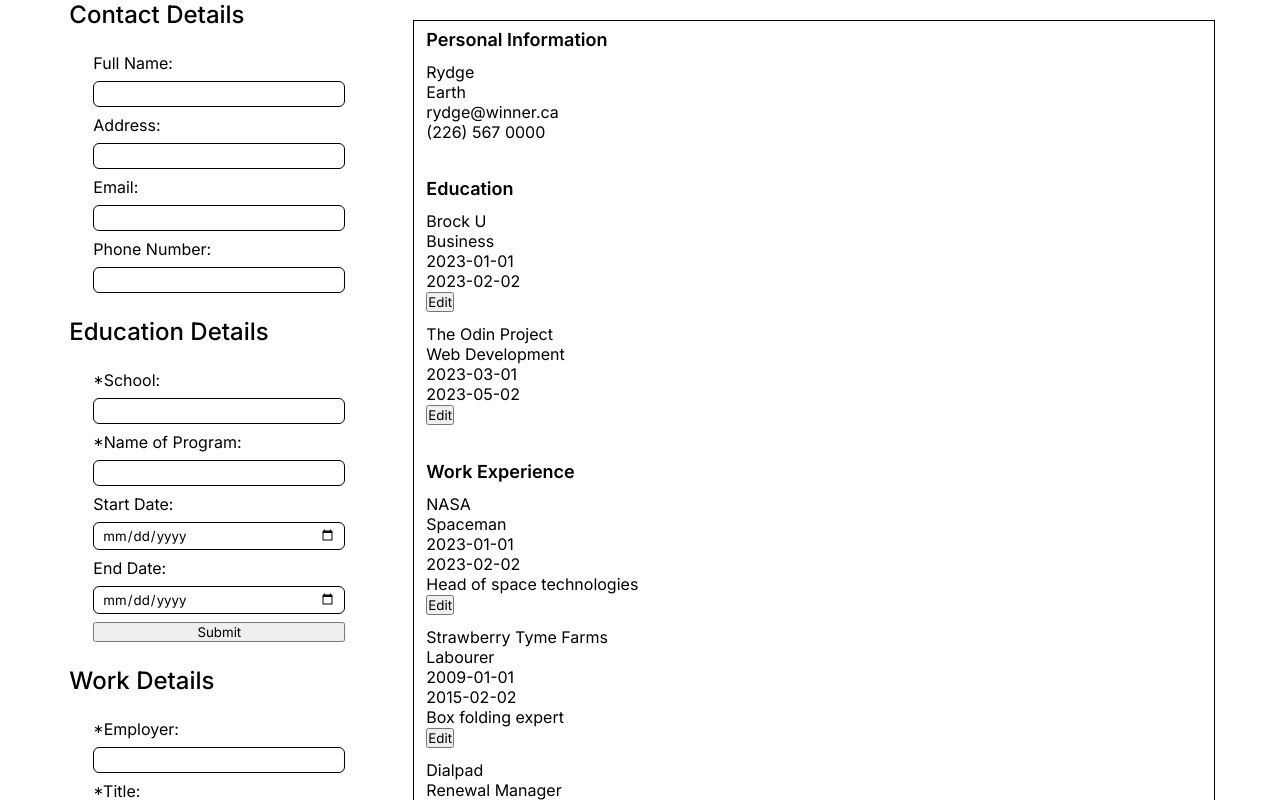
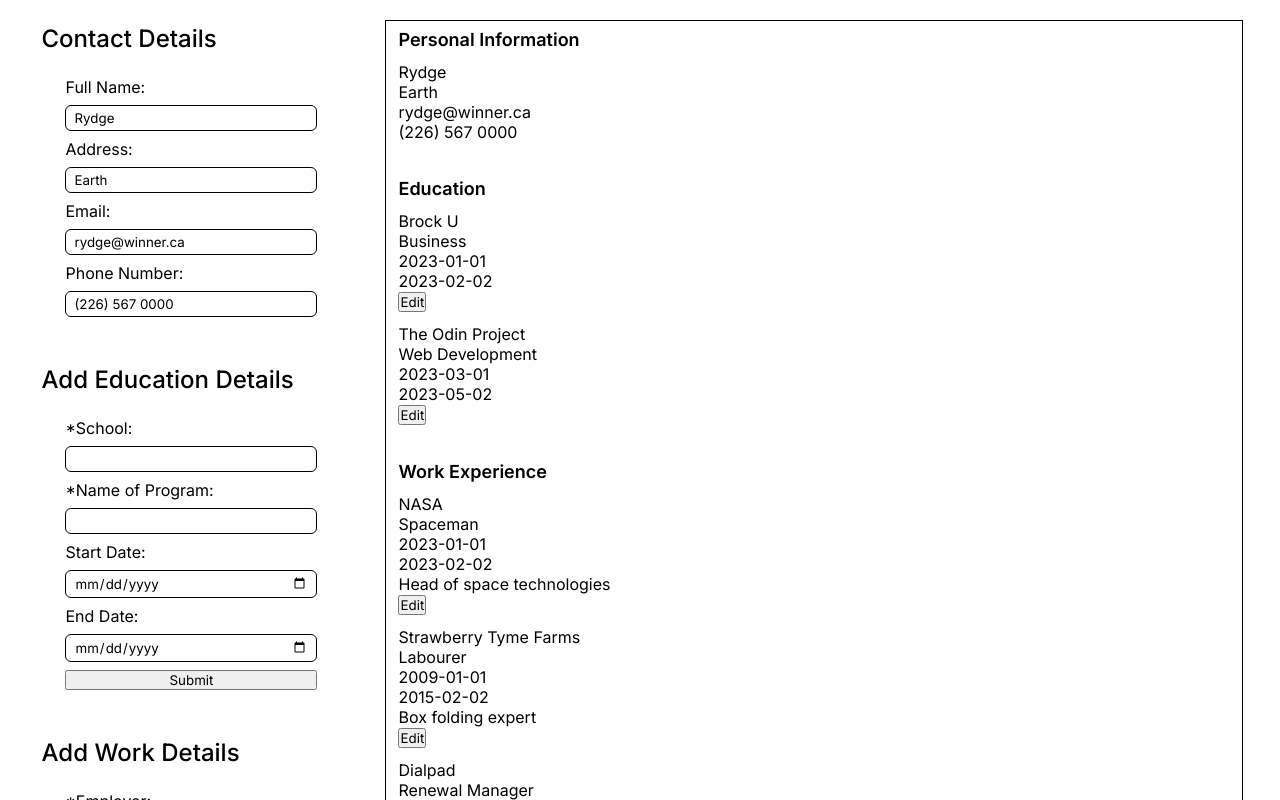
Before and after one commit to rydge-rivard/react-cv-app, a React app: page / in a window 1280 px wide. Shown: the top 800 px of the page. Built offline with nearby package versions, Linux system fonts and the light colour scheme; the HTML template or start-up script is replaced by a standard one.

Commit message:
Add state to contact section and form.

```diff
--- a/src/App.css
+++ b/src/App.css
@@ -41,6 +41,7 @@ form {
 .form h2 {
   font-size: 24px;
   font-weight: 500;
+  padding: 24px 0 0 0;
 }
 
 section.form {
--- a/src/App.jsx
+++ b/src/App.jsx
@@ -3,16 +3,13 @@
 import { useState } from "react";
 import "./App.css";
 
-const CONTACT = [
-  {
+const CONTACT = {
   name: "Rydge",
   address: "Earth",
   email: "rydge@winner.ca",
   phone: "(226) 567 0000",
   id: crypto.randomUUID(),
-  },
-];
-
+};
 const EDUCATION = [
   {
     school: "Brock U",
@@ -79,22 +76,42 @@ function Input({
   );
 }
 
-function FormSection({ title, fields }) {
+function ContactForm({ contact, setContact }) {
   return (
     <section className="form">
-      <h2>{title}</h2>
-      <form>{fields}</form>
+      <h2>Contact Details</h2>
+      <form>
+        <ContactFields contact={contact} setContact={setContact} />
+      </form>
     </section>
   );
 }
 
-function ContactFields() {
+function ContactFields({ contact, setContact }) {
   return (
     <>
-      <Input label="Full Name:"></Input>
-      <Input label="Address:"></Input>
-      <Input label="Email:" typeOf="email"></Input>
-      <Input label="Phone Number:" typeOf="tel"></Input>
+      <Input
+        label="Full Name:"
+        text={contact.name}
+        handler={(e) => setContact({ ...contact, name: e.target.value })}
+      ></Input>
+      <Input
+        label="Address:"
+        text={contact.address}
+        handler={(e) => setContact({ ...contact, address: e.target.value })}
+      ></Input>
+      <Input
+        label="Email:"
+        typeOf="email"
+        text={contact.email}
+        handler={(e) => setContact({ ...contact, email: e.target.value })}
+      ></Input>
+      <Input
+        label="Phone Number:"
+        typeOf="tel"
+        text={contact.phone}
+        handler={(e) => setContact({ ...contact, phone: e.target.value })}
+      ></Input>
     </>
   );
 }
@@ -144,7 +161,7 @@ function EduForm({ education, setEducation, inputs, setInputs }) {
 
   return (
     <section className="form">
-      <h2>Education Details</h2>
+      <h2>Add Education Details</h2>
       <form onSubmit={(e) => handleEduSubmit(e)}>
         <EducationFields inputs={inputs} setInputs={setInputs} />
         <button type="submit">Submit</button>
@@ -231,7 +248,7 @@ function JobForm({ jobs, setJobs, inputs, setInputs }) {
 
   return (
     <section className="form">
-      <h2>Work Details</h2>
+      <h2>Add Work Details</h2>
       <form onSubmit={(e) => handleJobSubmit(e)}>
         <JobFields inputs={inputs} setInputs={setInputs} />
         <button type="submit">Submit</button>
@@ -276,18 +293,16 @@ function JobFields({ inputs, setInputs }) {
   );
 }
 
-function ContactInfo({ contact }) {
+function ContactInfo({ contact, setContact }) {
   const recordSet = [];
-  contact.forEach((info) => {
   recordSet.push(
-      <ul key={info.id}>
-        {<ListItem value={info.name} key={info.name} />}
-        {<ListItem value={info.address} key={info.address} />}
-        {<ListItem value={info.email} key={info.email} />}
-        {<ListItem value={info.phone} key={info.phone} />}
+    <ul key={contact.id}>
+      {<ListItem value={contact.name} key={contact.name} />}
+      {<ListItem value={contact.address} key={contact.address} />}
+      {<ListItem value={contact.email} key={contact.email} />}
+      {<ListItem value={contact.phone} key={contact.phone} />}
     </ul>
   );
-  });
   return (
     <div className="record">
       <h3>Personal Information</h3>
@@ -413,7 +428,7 @@ function App() {
   return (
     <div className="app">
       <section className="editor">
-        <FormSection title={"Contact Details"} fields={ContactFields()} />
+        <ContactForm contact={contactList} setContact={setContactList} />
         <EduForm
           education={eduList}
           setEducation={setEduList}
@@ -428,7 +443,7 @@ function App() {
         />
       </section>
       <section className="display">
-        <ContactInfo contact={contactList} />
+        <ContactInfo contact={contactList} setContact={setContactList} />
         <br />
         <EduInfo education={eduList} onEdit={(id) => handleEduEdit(id)} />
         <br />
```
Also changed, not shown: src/components/ContactForm.jsx (added). Lines whose indentation alone changed are shown as unchanged.
